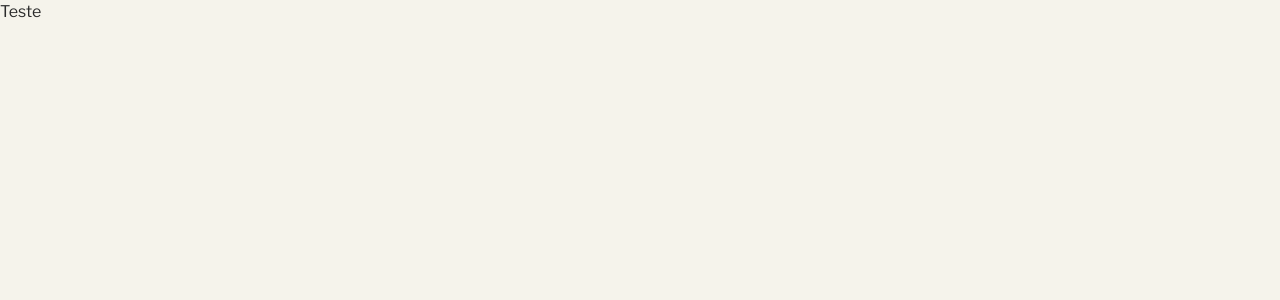
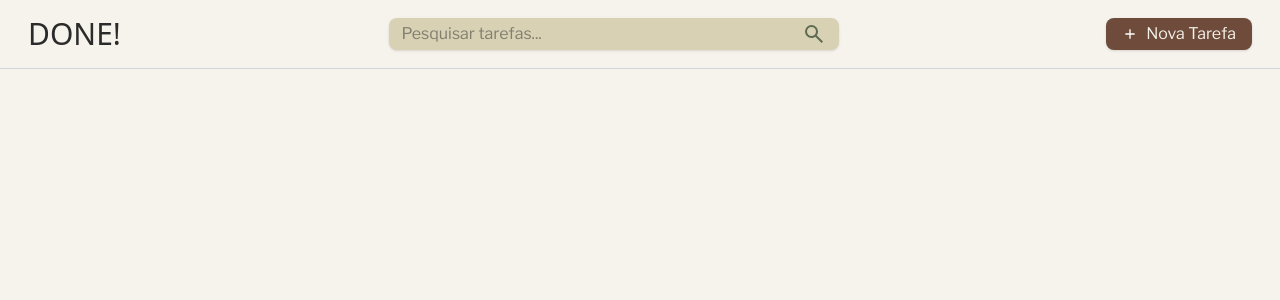
Before and after one commit to vinniebrito/task-manager, a React (Vite) app in the folder frontend/: page / in a window 1280 px wide. Shown: the top 300 px of the page. Built offline with nearby package versions, Linux system fonts and the light colour scheme; a web font is replaced by a local one.

Commit message:
feat: integrate Header component with search state management

```diff
--- a/frontend/src/App.tsx
+++ b/frontend/src/App.tsx
@@ -1,7 +1,12 @@
+import React from "react";
+import Header from "./components/organisms/Header";
+
 function App() {
+  const [search, setSearch] = React.useState("");
+
   return (
     <>
-      <p>Teste</p>
+      <Header search={search} setSearch={setSearch} />
     </>
   );
 }
```
